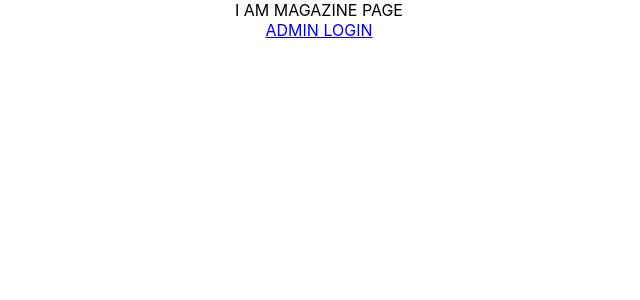
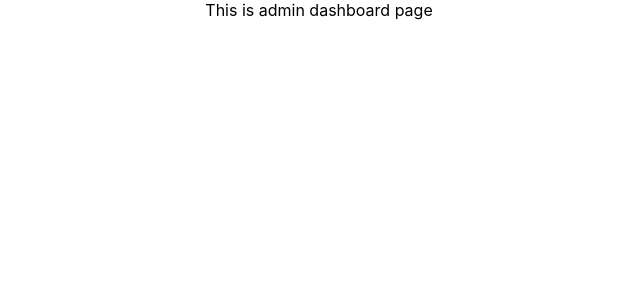
Before and after one commit to tatyanakarlen/Untitled-Magazine, a React (Create React App) app: page /dashboard in a window 1280 px wide. Before the commit this address led to /. Shown: the top 300 px of the page, without its empty margins (321-961 px from the left). Built offline with nearby package versions, Linux system fonts and the light colour scheme.

Commit message:
token fashbaord set up

```diff
--- a/src/App.js
+++ b/src/App.js
@@ -1,8 +1,9 @@
 import './App.css'
 import { useState, useEffect } from 'react';
 import AuthPage from './pages/AuthPage/AuthPage'
+import AdminDashboardPage from './pages/AdminDashboardPage/AdminDashboardPage'
 import MagazinePage from './pages/MagazinePage/MagazinePage'
-import { Route, Routes, Navigate } from 'react-router-dom';
+import { Route, Routes, Navigate, Switch, Redirect } from 'react-router-dom';
 
 function App() {
 
@@ -29,16 +30,51 @@ function App() {
   // }, []) // empty [] is componentDidMount
 
 
+//   <Route
+//   path="/checkout"
+//   element={ cartItems.length < 1 ? <Navigate to="/products" /> : <Checkout /> }
+// />;
 
   return (
     <div className="App">
       <Routes>
-      <Route path='/login' element={<AuthPage setUserInState={setUserInState}/>} />
+      <Route path='/login' element={ user !== null ? <Navigate to='/dashboard' /> : <AuthPage setUserInState={setUserInState}/>} />
       <Route path='/' element={<MagazinePage />} />
       <Route path="*" element={<Navigate to="/" replace />} />
+      <Route path='/dashboard' element={<AdminDashboardPage />} />
+      {/* {user !== null ? <Navigate to='/dashboard' /> :
+      <Navigate to='/' /> */}
+
+  {/* } */}
+
      </Routes>
     </div>
   );
 }
 
 export default App;
+
+
+// const ProtectedComponent = () => {
+//   if (authFails)
+//     return <Redirect to='/login'  />
+//   }
+//   return <div> My Protected Component </div>
+// }
+
+// AdminDashboardPage
+
+
+// { this.state.user ?
+//   <Switch>
+//     <Route path='/orders/new' render={(props) => (
+//       <NewOrderPage {...props} handleLogOut={this.handleLogOut}/>
+//     )}/>
+//     <Route path='/orders' render={(props) => (
+//       <OrderHistoryPage {...props} handleLogOut={this.handleLogOut}/>
+//     )}/>
+//     <Redirect to="/orders" />
+//   </Switch>
+//   :
+//   <AuthPage setUserInState={this.setUserInState}/>
+// }
--- /dev/null
+++ b/src/pages/AdminDashboardPage/AdminDashboardPage.jsx
@@ -0,0 +1,11 @@
+import React from 'react'
+
+const AdminDashboardPage = () => {
+  return (
+    <div>
+      This is admin dashboard page
+    </div>
+  )
+}
+
+export default AdminDashboardPage
```
